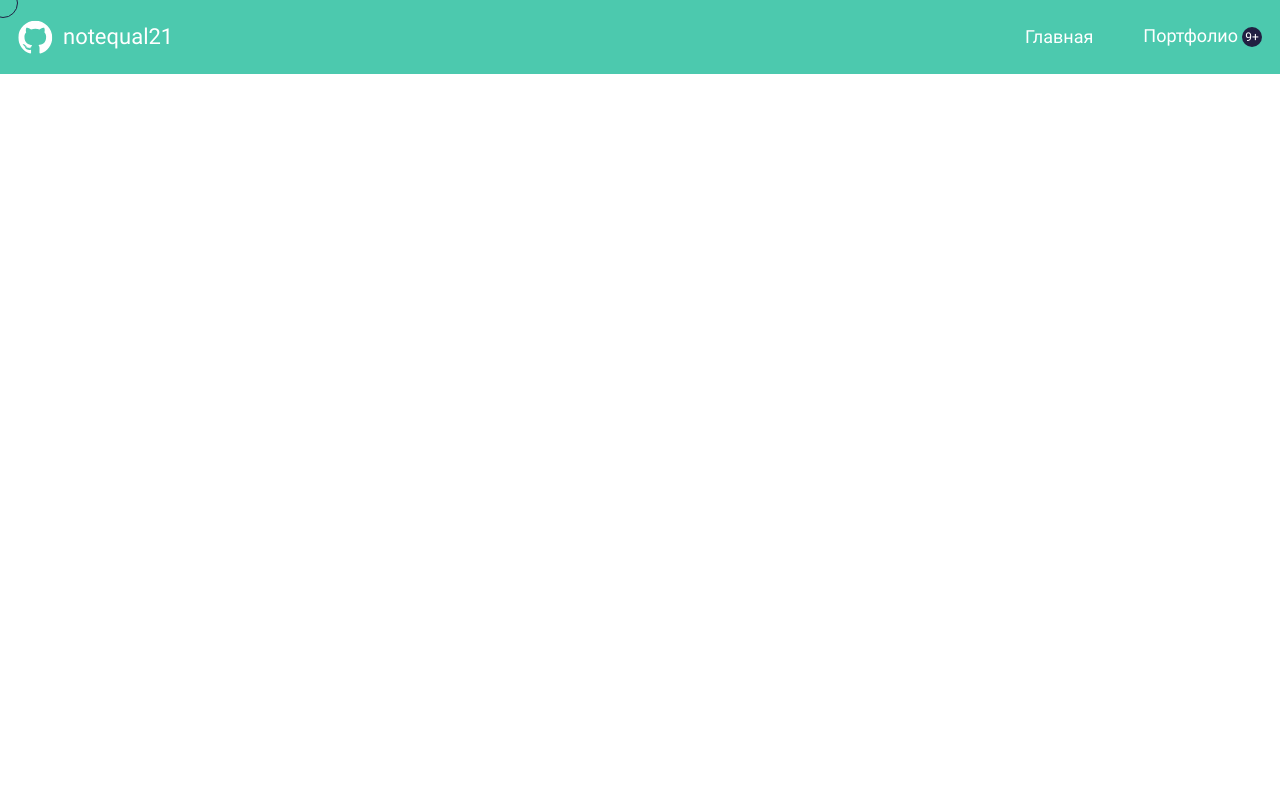
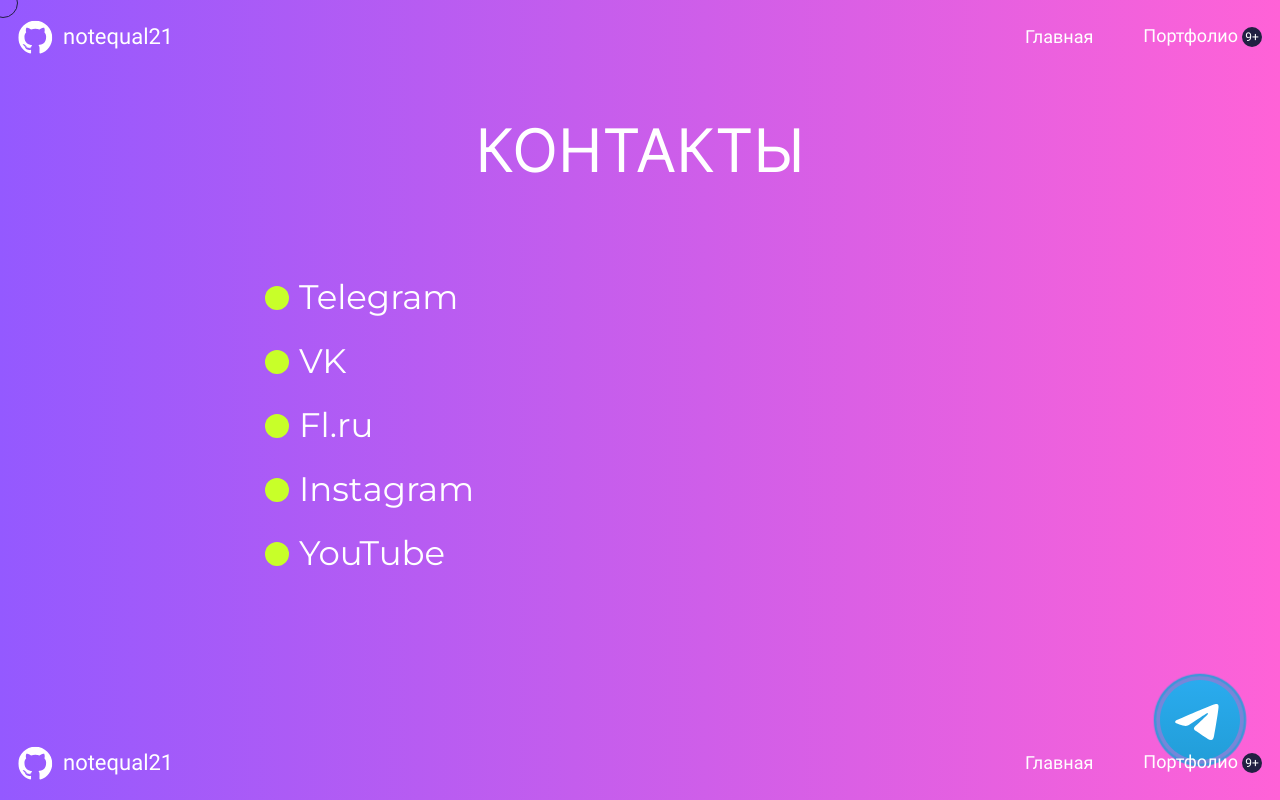
Before and after one commit to notequal21/portfolio, a React (Create React App) app: page /contacts in a window 1280 px wide. Built offline with nearby package versions, Linux system fonts and the light colour scheme.

Commit message:
added contacts page added tg link

```diff
--- a/src/App.tsx
+++ b/src/App.tsx
@@ -7,6 +7,8 @@
 import { gsap } from 'gsap'
 import { useDispatch, useSelector } from 'react-redux'
 import { setLoaderPos, toggleLoader } from './store/loader'
+import Contacts from './pages/Contacts/Contacts'
+import TgLink from './components/TgLink/TgLink'
 
 function App() {
   let location = useLocation()
@@ -231,15 +233,19 @@
       <div
         className={`wrapper ${
           location.pathname === '/portfolio' ? 'portfolio' : ''
-        }`}
+        } ${location.pathname === '/contacts' ? 'portfolio' : ''}
+        `}
       >
         <div className='content'>
           <Header withLoader={withLoader} isLoader={isLoader} />
+
+          <TgLink />
 
           <div className={s.content}>
             <Routes>
               <Route path='/' element={<Main />} />
               <Route path='/portfolio' element={<Portfolio />} />
+              <Route path='/contacts' element={<Contacts />} />
             </Routes>
           </div>
 
--- /dev/null
+++ b/src/assets/img/icons/TelegramSvg.js
@@ -0,0 +1,36 @@
+const TelegramSvg = () => (
+  <svg
+    width='256px'
+    height='256px'
+    viewBox='0 0 256 256'
+    version='1.1'
+    xmlns='http://www.w3.org/2000/svg'
+    preserveAspectRatio='xMidYMid'
+  >
+    <title>Telegram</title>
+    <defs>
+      <linearGradient
+        x1='50%'
+        y1='2.77555756e-15%'
+        x2='50%'
+        y2='100%'
+        id='telegramLinearGradient-1'
+      >
+        <stop stop-color='#2AABEE' offset='0%'></stop>
+        <stop stop-color='#229ED9' offset='100%'></stop>
+      </linearGradient>
+    </defs>
+    <g>
+      <path
+        d='M128,0 C94.06,0 61.48,13.494 37.5,37.49 C13.5,61.486 0,94.066 0,128 C0,161.934 13.5,194.514 37.5,218.51 C61.48,242.506 94.06,256 128,256 C161.94,256 194.52,242.506 218.5,218.51 C242.5,194.514 256,161.934 256,128 C256,94.066 242.5,61.486 218.5,37.49 C194.52,13.494 161.94,0 128,0 Z'
+        fill='url(#telegramLinearGradient-1)'
+      ></path>
+      <path
+        d='M57.94,126.6476 C95.26,110.3916 120.14,99.6736 132.58,94.4956 C168.14,79.7096 175.52,77.1416 180.34,77.0547542 C181.4,77.0376 183.76,77.2996 185.3,78.5456 C186.58,79.5956 186.94,81.0156 187.12,82.0116 C187.28,83.0076 187.5,85.2776 187.32,87.0496 C185.4,107.2896 177.06,156.4056 172.82,179.0756 C171.04,188.668 167.5,191.884 164.08,192.198 C156.64,192.882 151,187.286 143.8,182.5676 C132.54,175.1816 126.18,170.5856 115.24,163.3796 C102.6,155.0516 110.8,150.4736 118,142.9936 C119.88,141.0356 152.64,111.2456 153.26,108.5436 C153.34,108.2056 153.42,106.9456 152.66,106.2816 C151.92,105.6156 150.82,105.8436 150.02,106.0236 C148.88,106.2796 130.9,118.1756 96.02,141.7096 C90.92,145.2176 86.3,146.9276 82.14,146.8376 C77.58,146.7396 68.78,144.2536 62.24,142.1296 C54.24,139.5236 47.86,138.1456 48.42,133.7196 C48.7,131.4156 51.88,129.0576 57.94,126.6476 L57.94,126.6476 Z'
+        fill='#FFFFFF'
+      ></path>
+    </g>
+  </svg>
+)
+
+export default TelegramSvg
--- a/src/components/Header/Header.module.scss
+++ b/src/components/Header/Header.module.scss
@@ -9,11 +9,11 @@
   &._footer {
     position: relative;
     background: #4cc9ae;
-  }
 
-  &._portfolio {
-    margin: 50px 0 0;
-    background: transparent;
+    &._portfolio {
+      margin: 50px 0 0;
+      background: transparent;
+    }
   }
 
   &Body {
--- a/src/components/Header/Header.tsx
+++ b/src/components/Header/Header.tsx
@@ -18,7 +18,8 @@
     <>
       <div
         className={`${s.header} ${isFooter ? s._footer : ''}
-        ${location.pathname === '/portfolio' ? s._portfolio : ''}`}
+        ${location.pathname === '/portfolio' ? s._portfolio : ''}
+        ${location.pathname === '/contacts' ? s._portfolio : ''}`}
       >
         <div className='container'>
           <div className={s.headerBody}>
--- /dev/null
+++ b/src/components/TgLink/TgLink.module.scss
@@ -0,0 +1,56 @@
+.link {
+  cursor: pointer;
+  position: fixed;
+  bottom: 40px;
+  right: 40px;
+  z-index: 10;
+  width: 80px;
+  height: 80px;
+
+  @media (max-width: 767px) {
+    width: 50px;
+    height: 50px;
+    bottom: 20px;
+    right: 20px;
+  }
+
+  svg {
+    width: 100%;
+    height: 100%;
+    transition: all 0.5s ease;
+  }
+
+  &:hover {
+    svg {
+      transform: scale(1.2);
+    }
+
+    span {
+      animation: stop;
+    }
+  }
+
+  span {
+    position: absolute;
+    z-index: -1;
+    border-radius: 50%;
+    top: 50%;
+    left: 50%;
+    transform: translate(-50%, -50%);
+    width: 100%;
+    height: 100%;
+    background-color: rgba($color: #229ed9, $alpha: 0.6);
+    border: 2px solid rgba($color: #229ed9, $alpha: 0.7);
+
+    animation: tgLinkWave 1s infinite alternate-reverse;
+  }
+}
+
+@keyframes tgLinkWave {
+  0% {
+    transform: translate(-50%, -50%) scale(1);
+  }
+  100% {
+    transform: translate(-50%, -50%) scale(1.2);
+  }
+}
--- /dev/null
+++ b/src/components/TgLink/TgLink.tsx
@@ -0,0 +1,13 @@
+import TelegramSvg from '../../assets/img/icons/TelegramSvg'
+import s from './TgLink.module.scss'
+
+const TgLink = () => {
+  return (
+    <a href='https://t.me/notequal21' target={'_blank'} className={s.link}>
+      <TelegramSvg />
+      <span></span>
+    </a>
+  )
+}
+
+export default TgLink
--- /dev/null
+++ b/src/pages/Contacts/Contacts.module.scss
@@ -0,0 +1,56 @@
+@import '@styles';
+
+.contacts {
+  margin: 120px 0 0;
+  min-height: calc(100vh - 244px);
+
+  &__title {
+    font-family: 'Inter';
+    font-size: 60px;
+    line-height: 1;
+    color: $primary-font-color;
+    text-align: center;
+
+    @media (max-width: 767px) {
+      font-size: 32px;
+    }
+  }
+
+  &Body {
+    margin: 100px auto 0;
+    max-width: 750px;
+
+    &__item {
+      position: relative;
+      padding: 0 0 0 34px;
+      font-size: 34px;
+      font-family: montserrat;
+      color: $primary-font-color;
+      transition: all 0.3s ease;
+
+      &:hover {
+        opacity: 0.8;
+      }
+
+      a {
+        color: $primary-font-color;
+      }
+
+      &::before {
+        content: '';
+        display: block;
+        width: 24px;
+        height: 24px;
+        background-color: $toxic-yellow;
+        border-radius: 50%;
+        position: absolute;
+        top: 6px;
+        left: 0;
+      }
+
+      &:not(:first-child) {
+        margin: 30px 0 0;
+      }
+    }
+  }
+}
--- /dev/null
+++ b/src/pages/Contacts/Contacts.tsx
@@ -0,0 +1,46 @@
+import s from './Contacts.module.scss'
+
+const Contacts = () => {
+  return (
+    <div className={s.contacts}>
+      <div className='container'>
+        <div className={s.contacts__title}>КОНТАКТЫ</div>
+        <ul className={s.contactsBody}>
+          <li className={s.contactsBody__item}>
+            <a href='https://t.me/notequal21' target={'_blank'}>
+              Telegram
+            </a>
+          </li>
+          <li className={s.contactsBody__item}>
+            <a href='https://vk.com/notequal21' target={'_blank'}>
+              VK
+            </a>
+          </li>
+          <li className={s.contactsBody__item}>
+            <a
+              href='https://www.fl.ru/users/notequal2/portfolio/?ref=225608'
+              target={'_blank'}
+            >
+              Fl.ru
+            </a>
+          </li>
+          <li className={s.contactsBody__item}>
+            <a href='https://www.instagram.com/notequal21/' target={'_blank'}>
+              Instagram
+            </a>
+          </li>
+          <li className={s.contactsBody__item}>
+            <a
+              href='https://www.youtube.com/channel/UCApqtMBbo4636lbIpXYMbzw'
+              target={'_blank'}
+            >
+              YouTube
+            </a>
+          </li>
+        </ul>
+      </div>
+    </div>
+  )
+}
+
+export default Contacts
```
